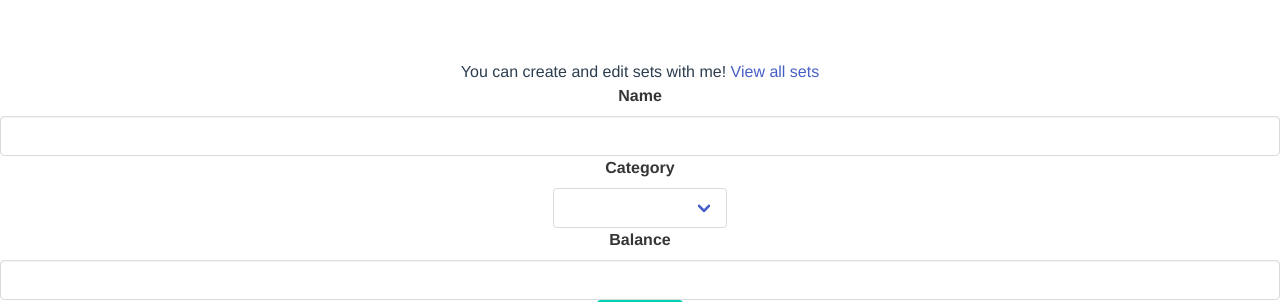
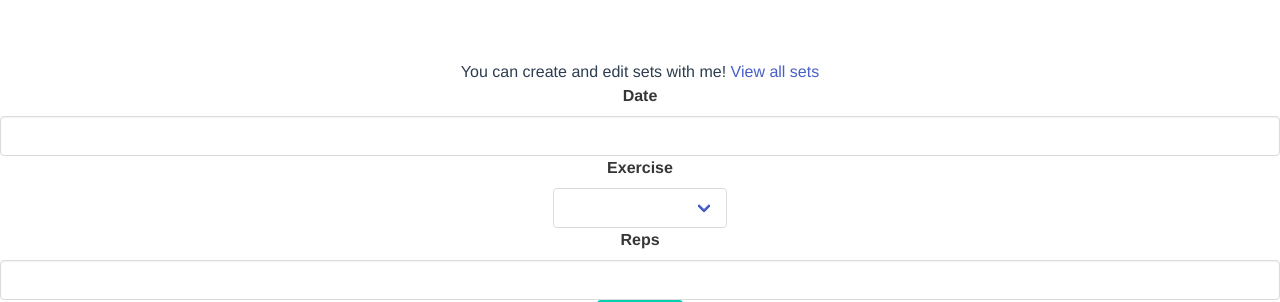
Before and after one commit to abunuwas/gym-vue, a Vue app: page /sets/create in a window 1280 px wide. Shown: the top 302 px of the page. Built offline with nearby package versions, Linux system fonts and the light colour scheme.

Commit message:
Fix bugs

```diff
--- a/src/app/sets/components/CreateEditSet.vue
+++ b/src/app/sets/components/CreateEditSet.vue
@@ -5,11 +5,11 @@
     <router-link :to="{ name: 'setsListView' }">View all sets</router-link>
 
     <form class="form" @submit.prevent="saveNewSet">
-      <label for="name" class="label">Name</label>
+      <label for="date" class="label">Date</label>
       <p class="control">
-        <input type="text" class="input" name="name" v-model="newSet.name">
+        <input type="text" class="input" name="name" v-model="newSet.date">
       </p>
-      <label for="category" class="label">Category</label>
+      <label for="category" class="label">Exercise</label>
       <p class="control">
         <span class="select">
           <select name="category" v-model="newSet.category">
@@ -17,9 +17,9 @@
           </select>
         </span>
       </p>
-      <label for="balance" class="label">Balance</label>
+      <label for="repetitions" class="label">Reps</label>
       <p class="control">
-        <input type="text" class="input" name="balance" v-model="newSet.balance">
+        <input type="text" class="input" name="balance" v-model="newSet.repetitions">
       </p>
       <div class="control is-grouped">
         <p class="control">
--- a/src/app/sets/components/SetsListView.vue
+++ b/src/app/sets/components/SetsListView.vue
@@ -6,9 +6,9 @@
 
     <ul>
       <li v-for="set, key in sets">
-        {{ account.name }}
-        <span class="tag is-small is-info">{{ categories[account.category] }}</span>
-        ${{ account.balance }}
+        {{ set.date }}
+        <span class="tag is-small is-info">{{ categories[set.category] }}</span>
+        {{ set.repetitions }}
       </li>
     </ul>
   </div>
```
